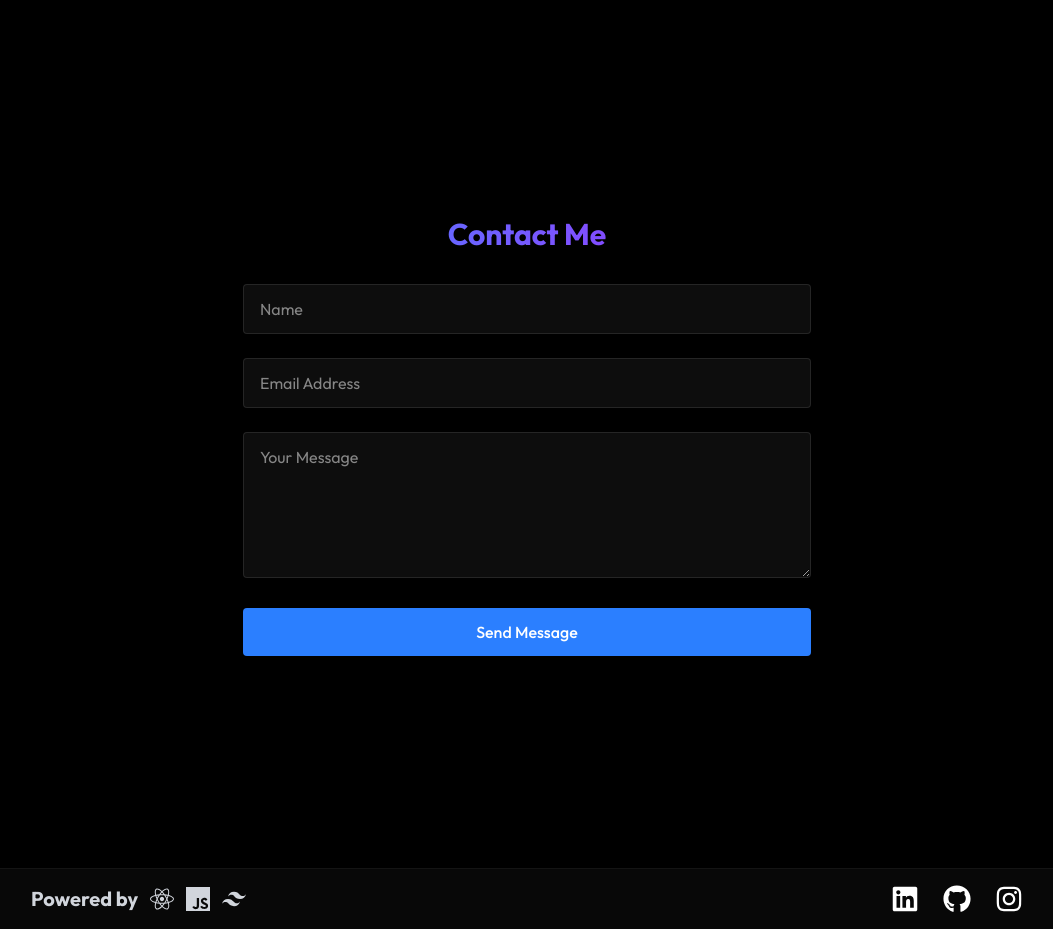
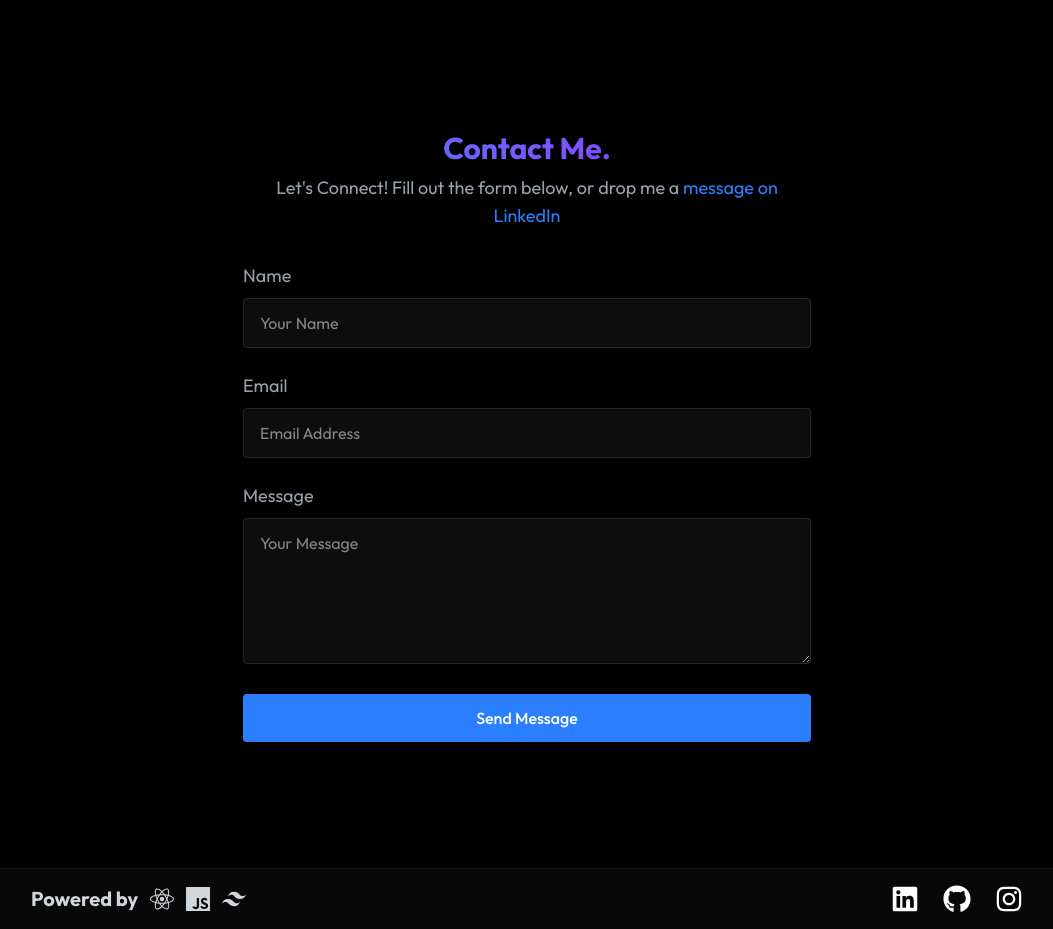
Before and after one commit to Bigmonterss/self-portfolio-project-2025, a React (Vite) app: page / in a window 1280 px wide. Shown: the part 3300-4229 px from the top of the page, without its empty margins (113-1166 px from the left). Built offline with nearby package versions, Linux system fonts and the light colour scheme.

Commit message:
UPDATE: Contact.jsx
Added fields on the contact inputs for more clarity and added a contact description

```diff
--- a/src/components/sections/Contact.jsx
+++ b/src/components/sections/Contact.jsx
@@ -26,11 +26,23 @@ export const Contact = () => {
         <section id="contact" className="min-h-screen flex items-center justify-center py-20">
             <RevealOnScroll>
                 <div className="mx-auto px-4" style={{ maxWidth: '600px', width: '90vw' }}>
-                    <h2 className="text-3xl font-bold mb-8 bg-gradient-to-r from-blue-500 to-purple-600 bg-clip-text text-transparent text-center">
-                        Contact Me
+                    <h2 className="text-3xl font-bold mb-2 bg-gradient-to-r from-blue-500 to-purple-600 bg-clip-text text-transparent text-center">
+                        Contact Me.
                     </h2>
+                    <p className ="text-center text-gray-400 text-lg mb-8 max-w-lg mx-auto">
+                        Let's Connect! Fill out the form below, or drop me a{' '}
+                        <a
+                            href="https://www.linkedin.com/in/jayden-pham-6043812b5/"
+                            target="_blank"
+                            rel="noopener noreferrer"
+                            className="text-blue-500"
+                        >
+                            message on LinkedIn
+                        </a>
+                    </p>
                     <form className="space-y-6" onSubmit={handleSubmit}>
                         <div className="relative">
+                            <p className="text-gray-400 text-lg mb-2">Name</p>
                             <input
                                 type="text"
                                 id="name"
@@ -38,11 +50,12 @@ export const Contact = () => {
                                 required
                                 value={formData.name}
                                 className="w-full bg-white/5 border border-white/10 rounded px-4 py-3 text-white transition focus:outline-none focus:border-blue-500 focus:bg-blue-500/5"
-                                placeholder="Name"
+                                placeholder="Your Name"
                                 onChange={(e) => setFormData({...formData, name: e.target.value})}
                             />
                         </div>
                         <div className="relative">
+                            <p className="text-gray-400 text-lg mb-2">Email</p>
                             <input
                                 type="email"
                                 id="email"
@@ -55,6 +68,7 @@ export const Contact = () => {
                             />
                         </div>
                         <div className="relative">
+                            <p className="text-gray-400 text-lg mb-2">Message</p>
                             <textarea
                                 id="message"
                                 name="message"
```
